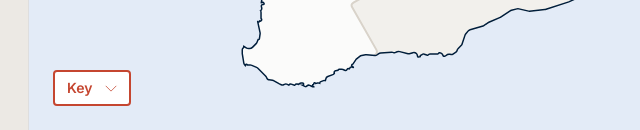
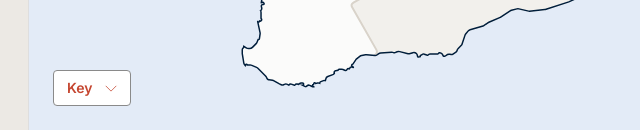
Before and after one commit to hugo-j-vml/hp-rc-map, a plain HTML site: page prototype/index.html in a window 1280 px wide. Both pictures are taken after a click on the button "Key". Shown: the part 670-800 px from the top of the page, 531-1171 px from the left. Drawn offline with Linux system fonts and the light colour scheme; a web font is replaced by a local one.

Commit message:
Give Key button the zoom buttons' border
The collapsed Key button now has the same 1px grey border as the zoom buttons. It stays 36px tall; the text is still orange.

Co-Authored-By: Claude Sonnet 5.5 <noreply@anthropic.com>
Claude-Session: https://claude.ai/code/session_018aDX6L6eXiq4iAtiztDLC1

```diff
--- a/prototype/css/styles.css
+++ b/prototype/css/styles.css
@@ -519,10 +519,10 @@ img.hero { width: 100%; border-radius: 0; }
   font-weight: 600; line-height: 22px; margin-bottom: 8px;
 }
 .legend-toggle .icon { width: 24px; height: 24px; transform: rotate(180deg); transition: transform .15s ease; }
-/* The collapsed key is a 36px-tall button to match the zoom buttons, in the outlined style of the secondary buttons (client edit). */
-.legend.collapsed { width: auto; padding: 0; border: 2px solid var(--orange); border-radius: var(--radius); color: var(--orange); }
-.legend.collapsed:hover { border-color: var(--red); color: var(--red); }
-.legend.collapsed .legend-toggle { margin: 0; padding: 6px 8px 6px 12px; font-size: 14px; line-height: 20px; }
+/* The collapsed key is a 36px-tall button to match the zoom buttons, with the zoom buttons' 1px grey border and orange text (client edit). */
+.legend.collapsed { width: auto; padding: 0; border: 1px solid var(--grey-500); border-radius: var(--radius); color: var(--orange); }
+.legend.collapsed:hover { color: var(--red); }
+.legend.collapsed .legend-toggle { margin: 0; padding: 7px 9px 7px 13px; font-size: 14px; line-height: 20px; }
 .legend.collapsed .legend-toggle .icon { width: 20px; height: 20px; }
 .legend.collapsed .legend-toggle .icon { transform: none; }
 .legend.collapsed ul { display: none; }
```
Also changed, not shown: 1 other file.
